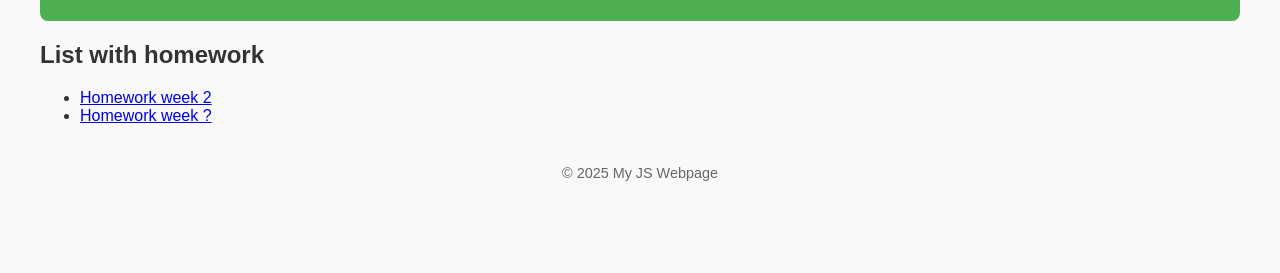
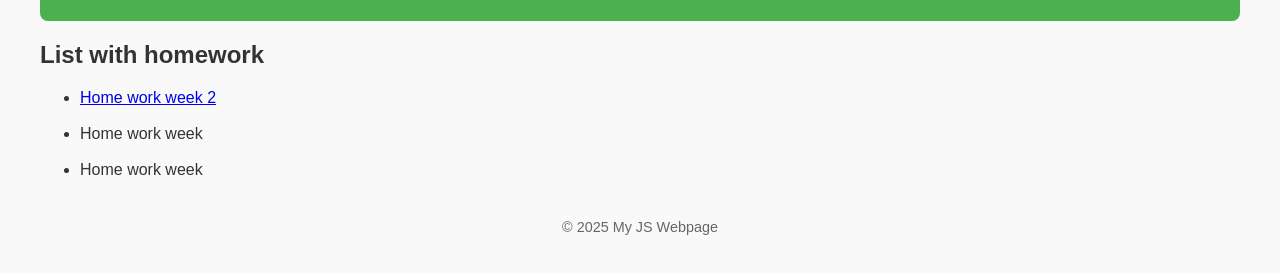
Before and after one commit to ivelinavramov/ivelinavramov.github.io, a plain HTML site: page index.html in a window 1280 px wide. Shown: the part 139-412 px from the top of the page. Drawn offline with Linux system fonts and the light colour scheme.

Commit message:
Update index.html

```diff
--- a/index.html
+++ b/index.html
@@ -37,10 +37,12 @@
   <main>
 
     <h2>List with homework</h2>
-    <ul>
-        <li><a href="hw2.html"> Homework week 2 </a></li>
-        <li><a href="hw2.html"> Homework week ? </a></li>
-
+  <ul>
+        <li><a href="hw2.html">Home work week 2</a></li>
+        <br/>
+      <li>Home work week </li>
+        <br/>
+      <li>Home work week </li>
     </ul>
   </main>
 
```
